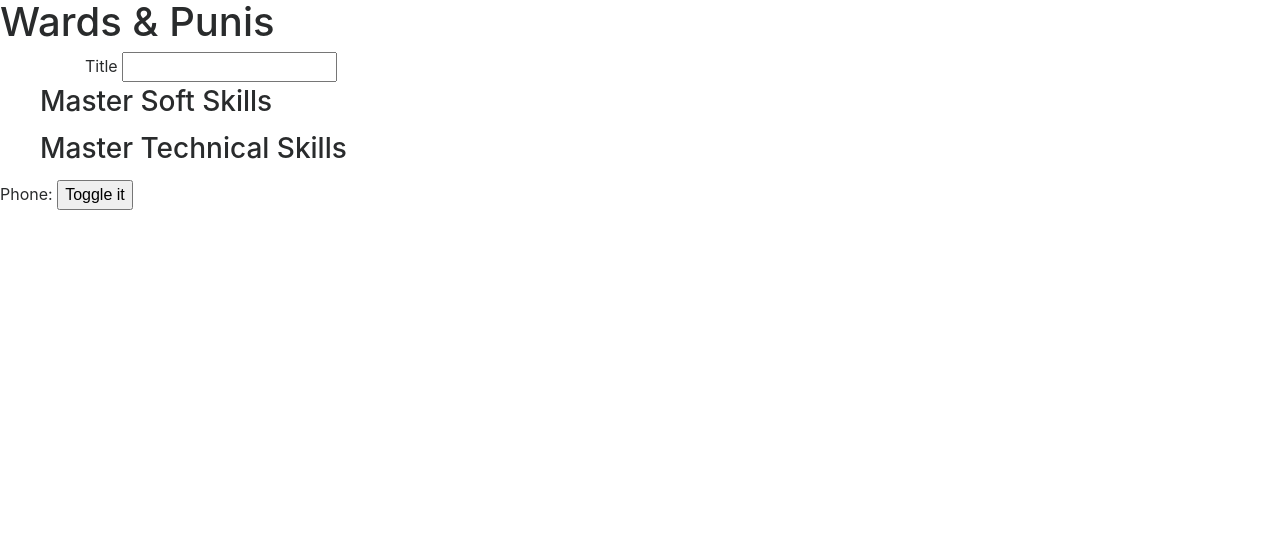
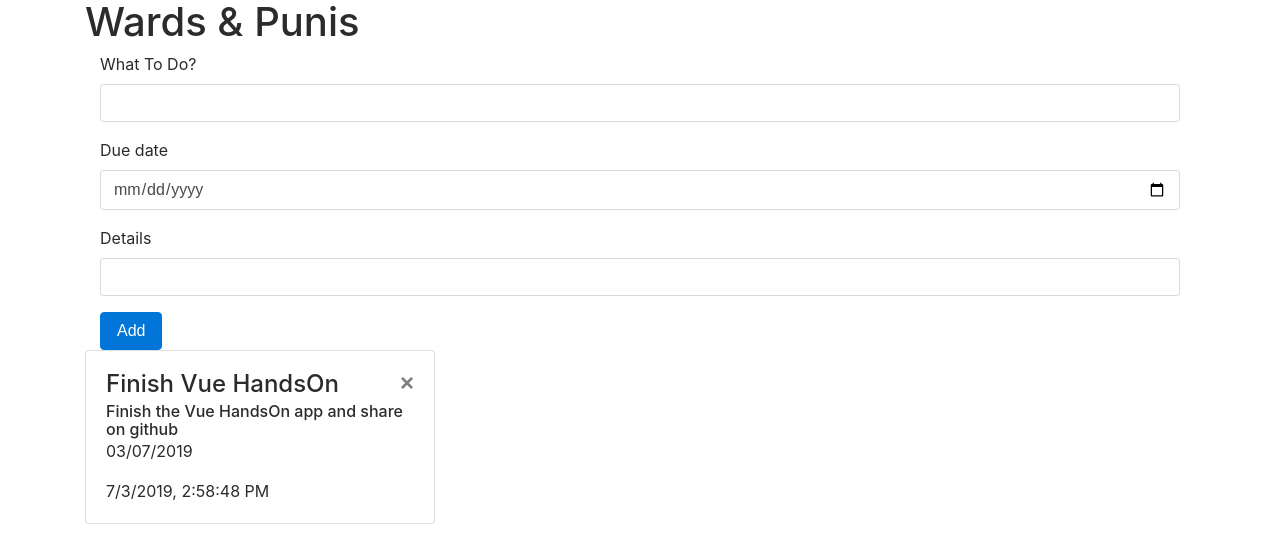
Before and after one commit to brunobme/vue-js-handson, a plain HTML site: page apps/wards&punis/index.html in a window 1280 px wide. Drawn offline with Linux system fonts and the light colour scheme.

Commit message:
wards&punis feature to add and remove todos

```diff
--- a/apps/wards&punis/index.html
+++ b/apps/wards&punis/index.html
@@ -2,29 +2,44 @@
 <head>
 	<title>To do List</title>
 	<link rel="stylesheet" href="css/bootstrap.css">
-	<script src="js/bootstrap.js"></script>
 	<script src="js/vue.js"></script>
+	<!-- <script src="js/bootstrap.js"></script> -->
 </head>
 <body>
 	<div id="app">
-		<h1>{{title}}</h1>
-		<form action="" class="container">
-			<label for="to_do_title">Title</label>
-			<input name="to_do_title" type="text">
-		</form>
-		<ul>
-			<h3>Master Soft Skills</h3>
-			<li v-for="skill in skills" v-if="skill.type === 'soft'">{{skill.text}}: <progress max="10" v-bind:value="skill.level"></progress> {{skill.level}}/10</li>
-		</ul>
-		<ul>
-			<h3>Master Technical Skills</h3>
-			<li v-for="skill in skills" v-if="skill.type === 'technical'">{{skill.text}}: <progress max="10" v-bind:value="skill.level"></progress> {{skill.level}}/10</li>
-		</ul>
+		<div class="container">
+			<h1>{{title}}</h1>
+			<div class="form col-sm-12">
+				<div class="form-group">
+					<label for="">What To Do?</label>
+					<input class="form-control" type="text" v-model="todo.what">
+				</div>
+				<div class="form-group">
+					<label for="">Due date</label>
+					<input class="form-control" type="date" v-model="todo.due_date">
+				</div>
+				<div class="form-group">
+					<label for="">Details</label>
+					<input class="form-control" type="text" v-model="todo.details">
+				</div>
+				<button class="btn btn-primary" @click="add">Add</button>
+			</div>
+			<div class="row">
+				<div class="col-md-4" v-for="(todo, index) in to_dos">
+					<div class="card">
+						<div class="card-block" >
+							<button class="close" @click="remove(index)">&times;</button>
+							<h4 class="card-title">{{todo.what}}</h4>
+							<h6 class="card-subtitle">{{todo.details}}</h6>
+							<p class="card-text">{{todo.due_date}}</p>
+							<p class="card-text">{{todo.create_date}}</p>
+						</div>
+					</div>
+				</div>
+			</div>
+		</div>
+	</div>
 
-		<p>
-			Phone:  <button class="vue-btn" @click="toggle">Toggle it</button> <span v-if="bool">083 1333 316</span>
-		</p>
-	</div>
-	<script src="js/main.js"></script>
+	<script src="js/main.js" type="text/javascript"></script>
 </body>
 </html>
--- a/apps/wards&punis/js/main.js
+++ b/apps/wards&punis/js/main.js
@@ -1,15 +1,35 @@
 var app = new Vue({
 	el: '#app',
 	data: {
-		title: "Wards & Punis",
+		title: 'Wards & Punis',
+		todo: {
+			what: '',
+			due_date:'',
+			details: '',
+			create_date:'',
+		},
+		to_dos: [
+			{
+				what: 'Finish Vue HandsOn',
+				due_date:'03/07/2019',
+				details: 'Finish the Vue HandsOn app and share on github',
+				create_date: new Date(Date.now()).toLocaleString()
+			}
+		],
 		bool: false,
 	},
 	methods:{
-		toggle() {
-			var bool = this.bool;
-			this.bool = !bool;
-			return bool
-			// alert(`Success: ${this.randN}`)
+		add() {
+			let { what, due_date, details } = this.todo
+			this.to_dos.push({
+				what,
+				due_date,
+				details,
+				create_date: new Date(Date.now()).toLocaleString()
+			})
+		},
+		remove(index) {
+			this.to_dos.splice(index, 1)
 		}
 	}
 })
```
Also changed, not shown: 1 other file.
